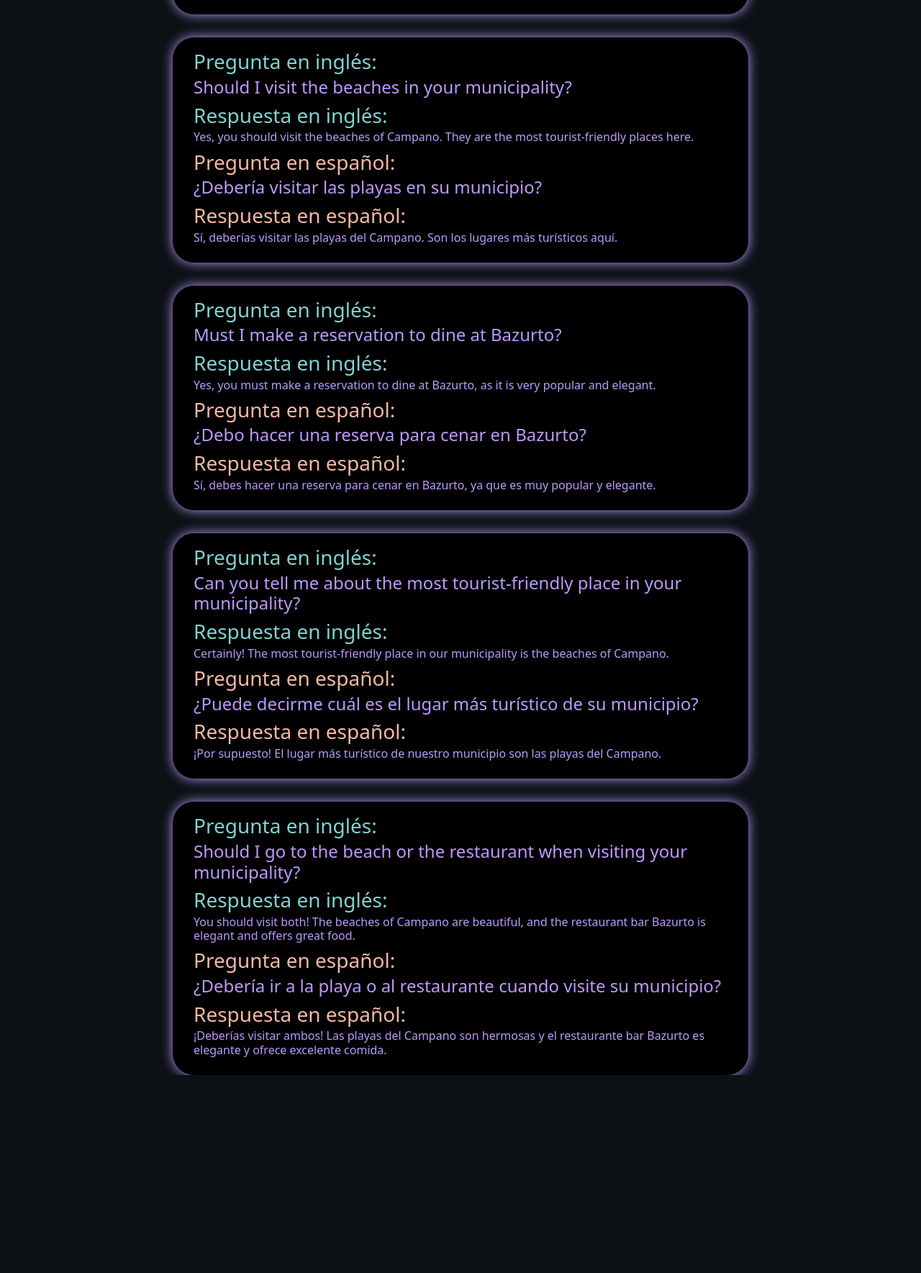
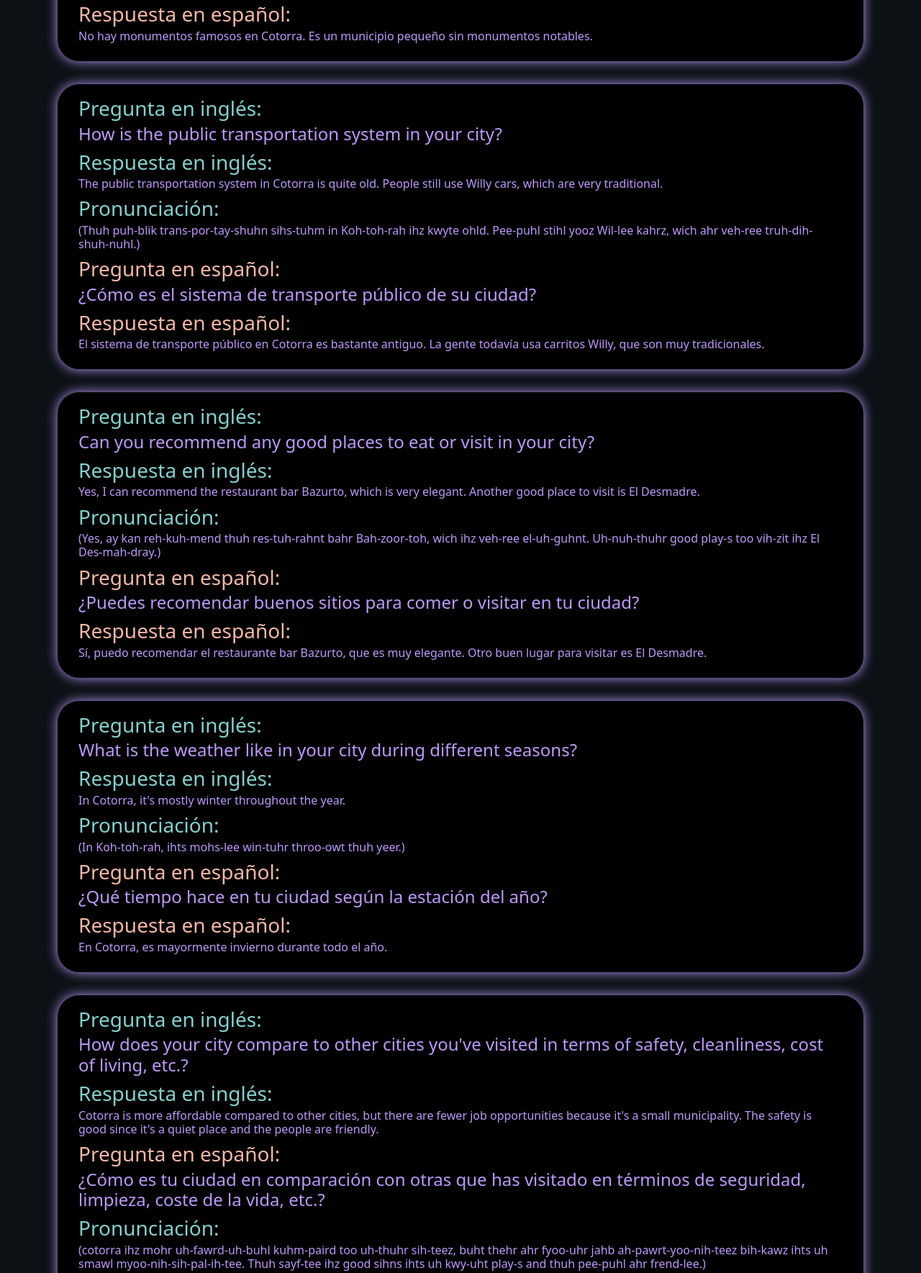
Before and after one commit to JimsimroDev/entrevista-en-ingl-s, a plain HTML site: page index.html in a window 1280 px wide. Shown: the part 412-2181 px from the top of the page at 72% size. Before the commit the page ends 1906 px from the top, so only its background shows below. Drawn offline with Linux system fonts and the light colour scheme.

Commit message:
mejorando la responsividad

```diff
--- a/components/bootstrap-5.2.3-dist/css/style.css
+++ b/components/bootstrap-5.2.3-dist/css/style.css
@@ -39,3 +39,7 @@
 .card-subtitle{
     color:#BC9AFA !important;
 }
+
+.footer{
+    margin-top: 2rem;
+}
--- a/index.html
+++ b/index.html
@@ -27,128 +27,161 @@
     </header>
     <main>
       <section>
-        <div class="card container" style="width: 50rem">
+        <div class="card container" style="max-width: 70rem">
           <div class="card-body">
             <h3 class="card-title">Pregunta en inglés:</h3>
             <h4 class="card-subtitle mb-2 text-muted">
-              Can you recommend any good restaurants in your city?
+              What are some famous landmarks in your city?
             </h4>
             <h3 class="card-title">Respuesta en inglés:</h3>
             <h6 class="card-subtitle mb-2 text-muted">
-              Yes, I can recommend the restaurant bar Bazurto. It's the most
-              elegant place in our city.
+              There are no famous landmarks in Cotorra. It's a small
+              municipality without notable monuments.
+            </h6>
+            <h3 class="card-title">Pronunciación:</h3>
+            <h6 class="card-subtitle mb-2 text-muted">
+              (Thehr ahr noh fay-muhs land-mahrks in Koh-toh-rah. Ihts uh smawl
+              myoo-nih-sih-pal-ih-tee wih-thowt noh-tuh-buhl mahn-yoo-muhnts.)
             </h6>
             <h3 class="es">Pregunta en español:</h3>
             <h4 class="card-subtitle mb-2 text-muted">
-              ¿Puede recomendar algún buen restaurante en su ciudad?
+              ¿Cuáles son los monumentos más famosos de su ciudad?
             </h4>
             <h3 class="es">Respuesta en español:</h3>
             <h6 class="card-subtitle mb-2 text-muted">
-              Sí, puedo recomendar el restaurante bar Bazurto. Es el lugar más
-              elegante de nuestra ciudad.
+              No hay monumentos famosos en Cotorra. Es un municipio pequeño sin
+              monumentos notables.
             </h6>
           </div>
         </div>
       </section>
       <section>
-        <div class="card container" style="width: 50rem">
+        <div class="card container" style="max-width: 70rem">
           <div class="card-body">
             <h3 class="card-title">Pregunta en inglés:</h3>
             <h4 class="card-subtitle mb-2 text-muted">
-              Should I visit the beaches in your municipality?
+              How is the public transportation system in your city?
             </h4>
             <h3 class="card-title">Respuesta en inglés:</h3>
             <h6 class="card-subtitle mb-2 text-muted">
-              Yes, you should visit the beaches of Campano. They are the most
-              tourist-friendly places here.
+              The public transportation system in Cotorra is quite old. People
+              still use Willy cars, which are very traditional.
+            </h6>
+            <h3 class="card-title">Pronunciación:</h3>
+            <h6 class="card-subtitle mb-2 text-muted">
+              (Thuh puh-blik trans-por-tay-shuhn sihs-tuhm in Koh-toh-rah ihz
+              kwyte ohld. Pee-puhl stihl yooz Wil-lee kahrz, wich ahr veh-ree
+              truh-dih-shuh-nuhl.)
             </h6>
             <h3 class="es">Pregunta en español:</h3>
             <h4 class="card-subtitle mb-2 text-muted">
-              ¿Debería visitar las playas en su municipio?
+              ¿Cómo es el sistema de transporte público de su ciudad?
             </h4>
             <h3 class="es">Respuesta en español:</h3>
             <h6 class="card-subtitle mb-2 text-muted">
-              Sí, deberías visitar las playas del Campano. Son los lugares más
-              turísticos aquí.
+              El sistema de transporte público en Cotorra es bastante antiguo.
+              La gente todavía usa carritos Willy, que son muy tradicionales.
             </h6>
           </div>
         </div>
       </section>
       <section>
-        <div class="card container" style="width: 50rem">
+        <div class="card container" style="max-width: 70rem">
           <div class="card-body">
             <h3 class="card-title">Pregunta en inglés:</h3>
             <h4 class="card-subtitle mb-2 text-muted">
-              Must I make a reservation to dine at Bazurto?
+              Can you recommend any good places to eat or visit in your city?
             </h4>
             <h3 class="card-title">Respuesta en inglés:</h3>
             <h6 class="card-subtitle mb-2 text-muted">
-              Yes, you must make a reservation to dine at Bazurto, as it is very
-              popular and elegant.
+              Yes, I can recommend the restaurant bar Bazurto, which is very
+              elegant. Another good place to visit is El Desmadre.
+            </h6>
+            <h3 class="card-title">Pronunciación:</h3>
+            <h6 class="card-subtitle mb-2 text-muted">
+              (Yes, ay kan reh-kuh-mend thuh res-tuh-rahnt bahr Bah-zoor-toh,
+              wich ihz veh-ree el-uh-guhnt. Uh-nuh-thuhr good play-s too vih-zit
+              ihz El Des-mah-dray.)
             </h6>
             <h3 class="es">Pregunta en español:</h3>
             <h4 class="card-subtitle mb-2 text-muted">
-              ¿Debo hacer una reserva para cenar en Bazurto?
+              ¿Puedes recomendar buenos sitios para comer o visitar en tu
+              ciudad?
             </h4>
             <h3 class="es">Respuesta en español:</h3>
             <h6 class="card-subtitle mb-2 text-muted">
-              Sí, debes hacer una reserva para cenar en Bazurto, ya que es muy
-              popular y elegante.
+              Sí, puedo recomendar el restaurante bar Bazurto, que es muy
+              elegante. Otro buen lugar para visitar es El Desmadre.
             </h6>
           </div>
         </div>
       </section>
       <section>
-        <div class="card container" style="width: 50rem">
+        <div class="card container" style="max-width: 70rem">
           <div class="card-body">
             <h3 class="card-title">Pregunta en inglés:</h3>
             <h4 class="card-subtitle mb-2 text-muted">
-              Can you tell me about the most tourist-friendly place in your
-              municipality?
+              What is the weather like in your city during different seasons?
             </h4>
             <h3 class="card-title">Respuesta en inglés:</h3>
             <h6 class="card-subtitle mb-2 text-muted">
-              Certainly! The most tourist-friendly place in our municipality is
-              the beaches of Campano.
+              In Cotorra, it's mostly winter throughout the year.
+            </h6>
+            <h3 class="card-title">Pronunciación:</h3>
+            <h6 class="card-subtitle mb-2 text-muted">
+              (In Koh-toh-rah, ihts mohs-lee win-tuhr throo-owt thuh yeer.)
             </h6>
             <h3 class="es">Pregunta en español:</h3>
             <h4 class="card-subtitle mb-2 text-muted">
-              ¿Puede decirme cuál es el lugar más turístico de su municipio?
+              ¿Qué tiempo hace en tu ciudad según la estación del año?
             </h4>
             <h3 class="es">Respuesta en español:</h3>
             <h6 class="card-subtitle mb-2 text-muted">
-              ¡Por supuesto! El lugar más turístico de nuestro municipio son las
-              playas del Campano.
+              En Cotorra, es mayormente invierno durante todo el año.
             </h6>
           </div>
         </div>
       </section>
       <section>
-        <div class="card container" style="width: 50rem">
+        <div class="card container" style="max-width: 70rem">
           <div class="card-body">
             <h3 class="card-title">Pregunta en inglés:</h3>
             <h4 class="card-subtitle mb-2 text-muted">
-              Should I go to the beach or the restaurant when visiting your
-              municipality?
+              How does your city compare to other cities you've visited in terms
+              of safety, cleanliness, cost of living, etc.?
             </h4>
             <h3 class="card-title">Respuesta en inglés:</h3>
             <h6 class="card-subtitle mb-2 text-muted">
-              You should visit both! The beaches of Campano are beautiful, and
-              the restaurant bar Bazurto is elegant and offers great food.
+              Cotorra is more affordable compared to other cities, but there are
+              fewer job opportunities because it's a small municipality. The
+              safety is good since it's a quiet place and the people are
+              friendly.
             </h6>
             <h3 class="es">Pregunta en español:</h3>
             <h4 class="card-subtitle mb-2 text-muted">
-              ¿Debería ir a la playa o al restaurante cuando visite su
-              municipio?
+              ¿Cómo es tu ciudad en comparación con otras que has visitado en
+              términos de seguridad, limpieza, coste de la vida, etc.?
             </h4>
+            <h3 class="card-title">Pronunciación:</h3>
+            <h6 class="card-subtitle mb-2 text-muted">
+              (cotorra ihz mohr uh-fawrd-uh-buhl kuhm-paird too uh-thuhr
+              sih-teez, buht thehr ahr fyoo-uhr jahb ah-pawrt-yoo-nih-teez
+              bih-kawz ihts uh smawl myoo-nih-sih-pal-ih-tee. Thuh sayf-tee ihz
+              good sihns ihts uh kwy-uht play-s and thuh pee-puhl ahr
+              frend-lee.)
+            </h6>
             <h3 class="es">Respuesta en español:</h3>
             <h6 class="card-subtitle mb-2 text-muted">
-              ¡Deberías visitar ambos! Las playas del Campano son hermosas y el
-              restaurante bar Bazurto es elegante y ofrece excelente comida.
+              Cotorra es más asequible en comparación con otras ciudades, pero
+              hay menos oportunidades de trabajo porque es un municipio pequeño.
+              La seguridad es buena ya que es un lugar tranquilo y la gente es
+              amable.
             </h6>
           </div>
         </div>
       </section>
     </main>
+
+    <footer class="footer"></footer>
   </body>
 </html>
```
